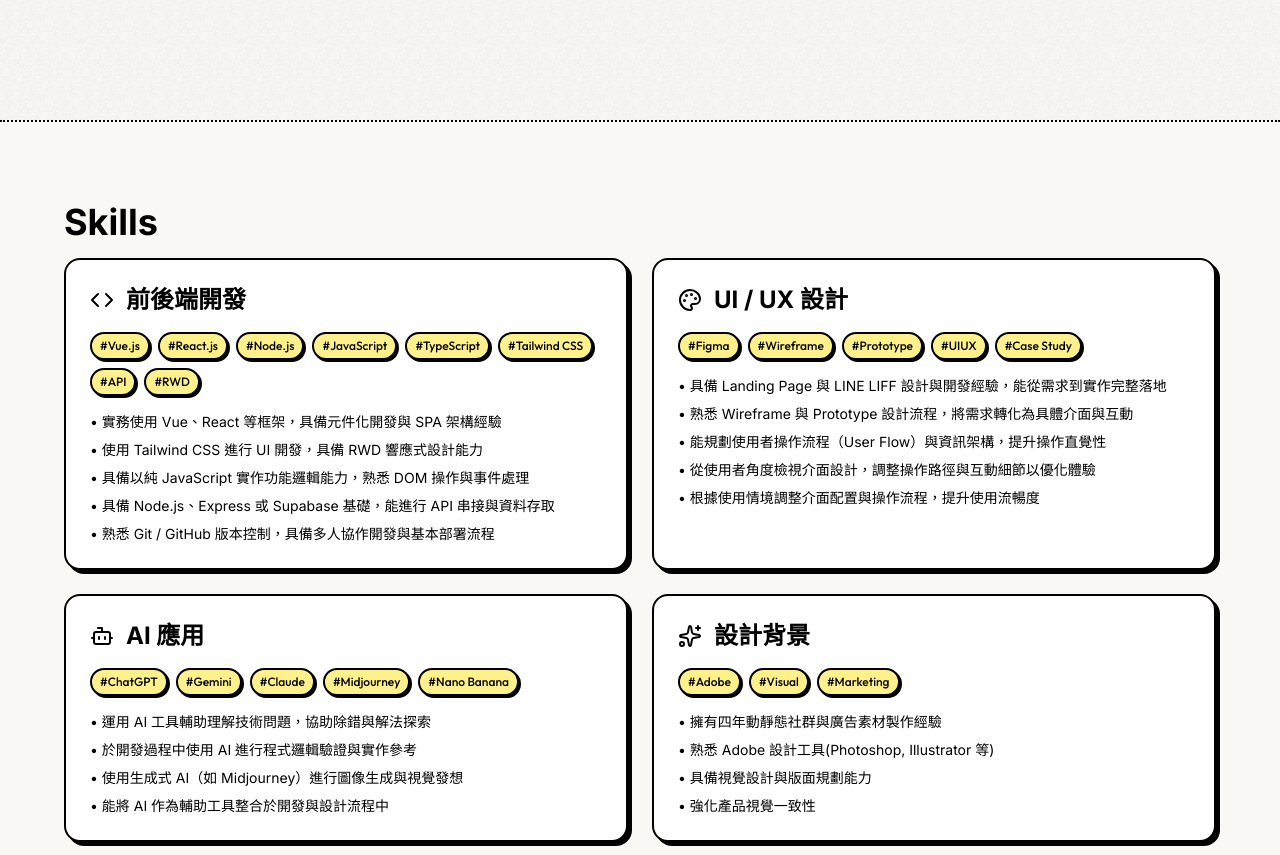
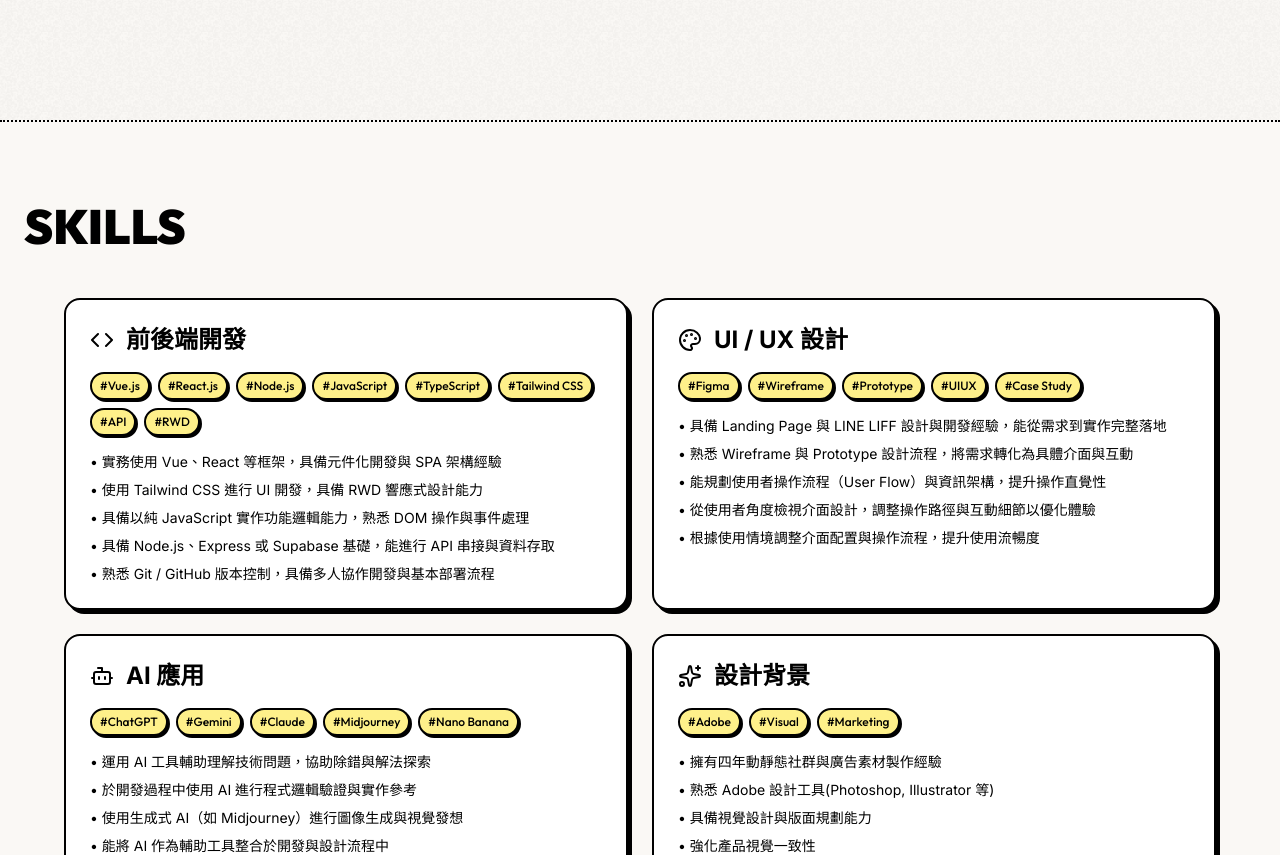
Before and after one commit to 153ys/yuna-portfolio, a React (Vite) app: page / in a window 1280 px wide. Shown: the part 680-1535 px from the top of the page. Built offline with nearby package versions, Linux system fonts and the light colour scheme.

Commit message:
refactor: Skills 版面優化

```diff
--- a/src/App.tsx
+++ b/src/App.tsx
@@ -9,12 +9,16 @@ function App() {
     <div className="relative">
       <Navbar />
       <BackgroundNoise />
-
       <main>
         <Hero />
-
-        <section id="skills" className="min-h-[50vh] divider-dotline">
+        <section
+          id="skills"
+          className="min-h-screen py-20 px-6 divider-dotline "
+        >
           <div className="max-w-7xl mx-auto">
+            <h2 className="text-4xl md:text-5xl font-heading font-black mb-12 uppercase">
+              Skills
+            </h2>
             <Skills />
           </div>
         </section>
--- a/src/Section/Skills.tsx
+++ b/src/Section/Skills.tsx
@@ -1,4 +1,24 @@
 import { Code, Palette, Bot, Sparkles } from "lucide-react";
+import { motion, type Variants } from "framer-motion";
+
+/* 父容器：staggerChildren 讓子卡片依序進入 */
+const containerVariants: Variants = {
+  hidden: {},
+  show: {
+    transition: {
+      staggerChildren: 0.15,
+    },
+  },
+};
+
+/* 子卡片：從上方淡入 */
+const cardVariants: Variants = {
+  hidden: { opacity: 0, y: 30 },
+  show: {
+    opacity: 1,
+    y: 0,
+  },
+};
 
 const skillsData = [
   {
@@ -60,16 +80,20 @@ const skillsData = [
 
 export default function Skills() {
   return (
-    <section className="py-20 px-6">
-      <div className="max-w-6xl mx-auto">
-        <h2 className="text-4xl font-bold mb-4">Skills</h2>
-
-        <div className="grid md:grid-cols-2 gap-6">
+    <section className="px-6">
+      <motion.div
+        variants={containerVariants}
+        initial="hidden"
+        whileInView="show"
+        viewport={{ once: true, amount: 0.15 }}
+        className="max-w-6xl mx-auto grid md:grid-cols-2 gap-6"
+      >
         {skillsData.map((skill, index) => {
           const Icon = skill.icon;
           return (
-              <div
+            <motion.div
               key={index}
+              variants={cardVariants}
               className="card-brutal shadow-brutal p-6 hover:scale-102"
             >
               <div className="flex items-center gap-3 mb-4">
@@ -93,11 +117,10 @@ export default function Skills() {
                   <li key={i}>• {item}</li>
                 ))}
               </ul>
-              </div>
+            </motion.div>
           );
         })}
-        </div>
-      </div>
+      </motion.div>
     </section>
   );
 }
```
Lines whose indentation alone changed are shown as unchanged.
